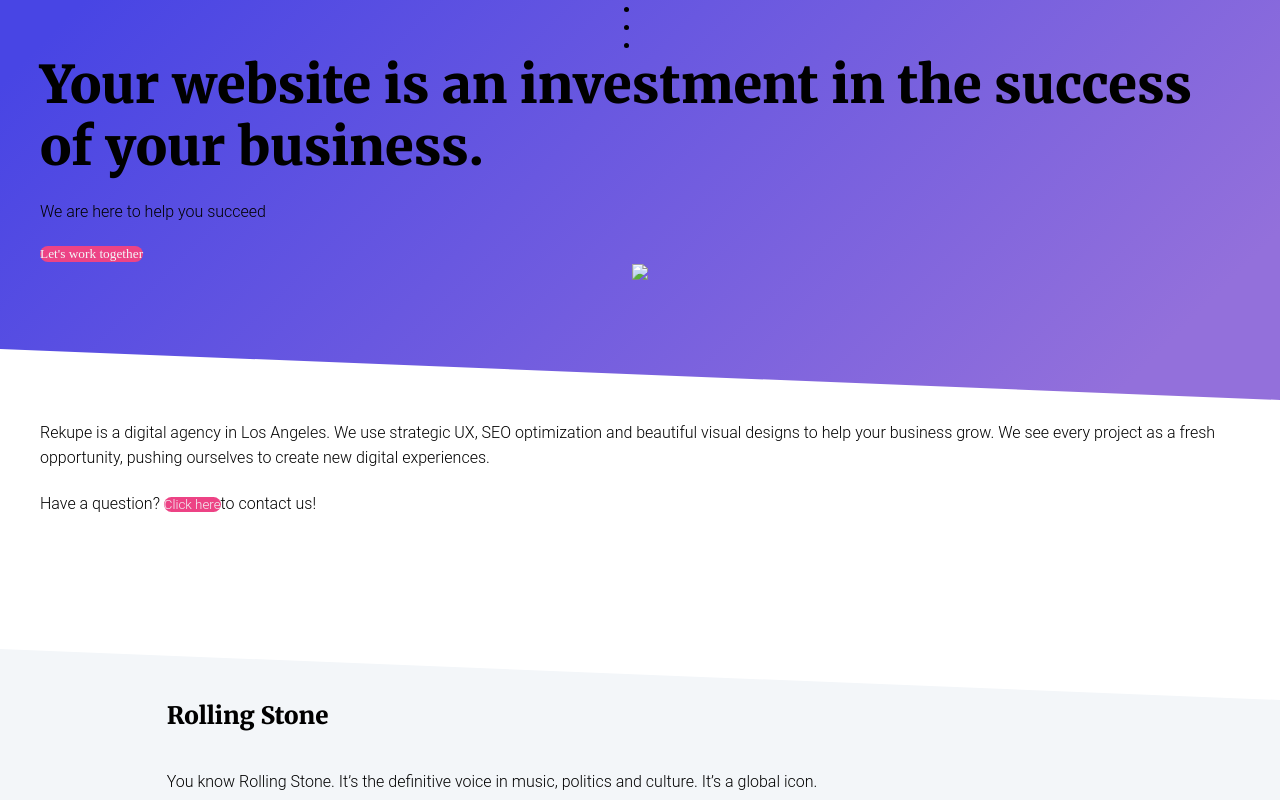
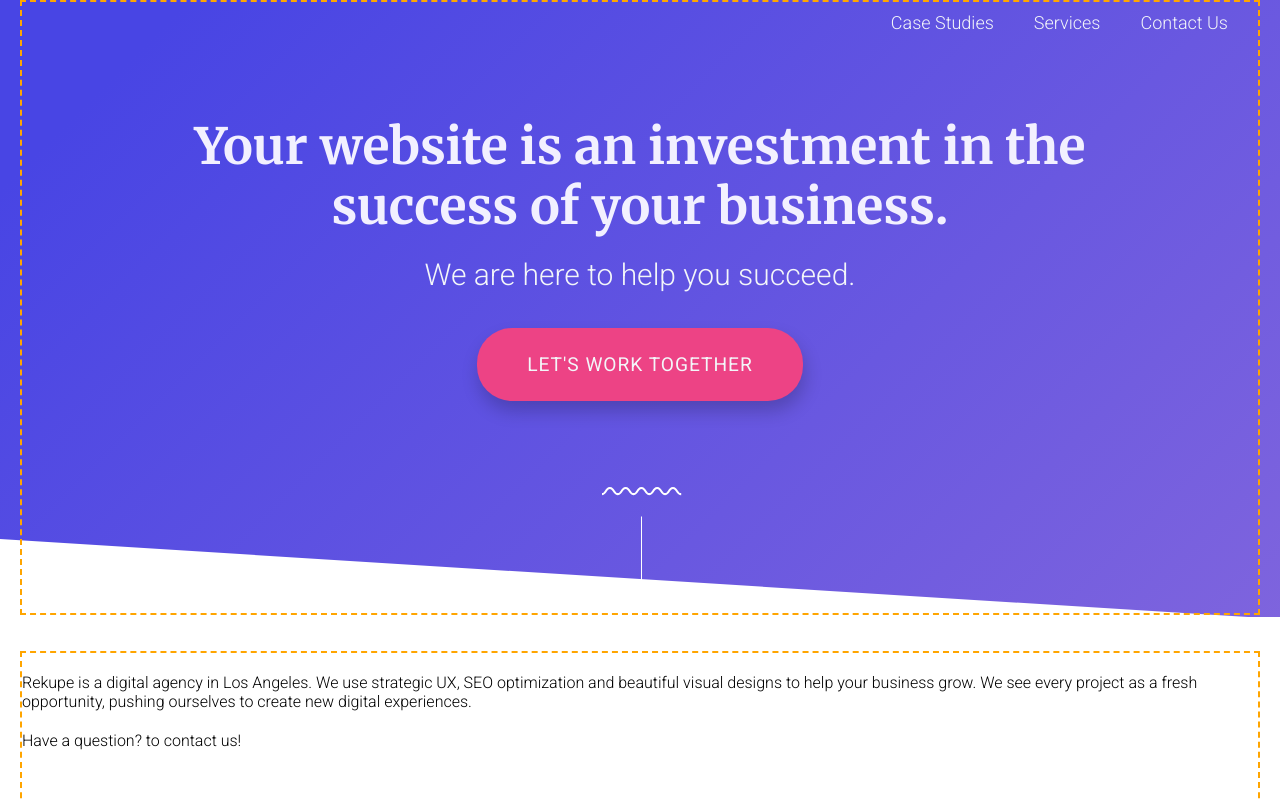
Before and after one commit to BobbieJanssen/concept-opdracht, a plain HTML site: page src/index.html in a window 1280 px wide. Shown: the top 800 px of the page. Drawn offline with Linux system fonts and the light colour scheme.

Commit message:
Finished header - added all the content and linked the styling

```diff
--- a/src/index.html
+++ b/src/index.html
@@ -6,23 +6,24 @@
     <title>Rekupe</title>
 </head>
 <body>
+
 <header class="outer-container header-section">
     <div class="inner-container">
-        <nav class="header-navigation">
-            <div>
-                <ul>
-                    <li><a></a></li>
-                    <li><a></a></li>
-                    <li><a></a></li>
-                </ul>
-            </div>
-        </nav>
+    <nav class="header-navigation">
+            <ul>
+                <li><a href="/"></a>Case Studies</li>
+                <li><a href="/"></a>Services</li>
+                <li><a href="/"></a>Contact Us</li>
+            </ul>
+    </nav>
     <div class="header-content-wrapper">
+        <div class="header-text">
         <h1>Your website is an investment in the success of your business.</h1>
-        <p> We are here to help you succeed</p>
-        <button type="button">Let's work together</button>
+        <h5> We are here to help you succeed.</h5>
+        <button type="button">LET'S WORK TOGETHER</button>
+        </div>
     </div>
-    <span class="squiggly-line"><img src=/></span>
+    <span class="squiggly-line"><img src="/assets/squiggle_line_stripe.svg" alt="squiggly line with stripe"></span>
     </div>
 </header>
 
@@ -40,7 +41,7 @@
                 to create new digital experiences.
             </p>
             <div class="contact">
-            <p>Have a question? <button type="button">Click here</button>to contact us!</p>
+            <p>Have a question? <linkClick here<link>to contact us!</p>
              </div>
         </div>
         </div>
--- a/src/styles.css
+++ b/src/styles.css
@@ -48,18 +48,28 @@ h1, h2, h3, h4, h5, h6 {
 }
 
 h1 {
-    font-size: 52px;
+    font-size: 50px;
+    font-weight: 600;
+    color: #F2F0FF;
     line-height: 1.2;
 }
 
+h5 {
+    font-family: "Roboto", serif;
+    margin: 20px 0;
+    font-weight: 300;
+    font-size: 30px;
+}
 button, input {
-    font-family: inherit;
+    font-family: "roboto", sans-serif;
+    font-weight: 100;
 }
 
 p {
-    font-family: "Roboto Light", serif;
+    font-family: "Roboto", serif;
     margin: 20px 0;
-    line-height: 1.6;
+    font-weight: 300;
+    font-size: 16px;
 }
 
 
@@ -74,19 +84,21 @@ p {
 }
 
 .inner-container {
-    flex-basis: 1200px;
+    flex-basis: 1500px;
     display: flex;
     flex-direction: column;
     align-items: center;
     margin: 0 20px;
+    border: 2px dashed orange;
 }
 
 .separator {
     width: 0;
     height: 0;
+    padding-top: 2px;
     border-right: 100vw solid transparent;;
-    border-bottom: 4vw solid white;
-    margin-top: -4vw;
+    border-bottom: 5rem solid white;
+    margin-top: -5rem;
 }
 
 /* ----------------------------- 3.2 Other ----------------------------- */
@@ -102,11 +114,18 @@ a, a:visited, a:link {
 
 button {
     background-color: #ED4385;
-    border-radius: 20px;
+    margin-top: 1rem;
+    border-radius: 35px;
     border: none;
+    padding: 25px 50px;
     color: #F3F6F9;
+    width: fit-content;
+    font-size: 1.2rem;
+    letter-spacing: 0.05em;
+    font-weight: 400;
+    font-family: 'roboto', serif;
+    box-shadow: 2px 10px 18px rgba(0, 0, 0, 0.2);
 }
-
     button:hover {
         cursor: pointer;
     }
@@ -117,14 +136,66 @@ button:hover {
     /* ----------------------------- 4.1 Header ---------------------------- */
 
     .header-section {
-    height: 400px;
-    background: linear-gradient(135deg, #4845E4 5%, #9370db 90%);
+        padding-bottom: 2px;
+        flex-basis: 1200px;
+        color: #F3F6F9;
+        background: linear-gradient(135deg, #4845E4 10%, #9370db 135%);
+    }
+
+    .header-navigation {
+        margin-top: 5px;
+        width: 100%;
+        height: 30px;
+        display: flex;
+        flex-direction: row;
+        justify-content: flex-end;
+    }
+
+    .header-navigation ul {
+        font-family: "roboto", serif;
+        font-size: 18px;
+        font-weight: 300;
+        text-decoration: none;
+        list-style: none;
+        flex-basis: 400px;
+        display: flex;
+        flex-direction: row;
+        justify-content: flex-end;
+        gap: 2.5rem;
+        align-items: center;
+        margin-right: 30px;
+    }
+
+    .header-content-wrapper {
+        display: flex;
+        flex-direction: row;
+        height: 25rem;
+        width: 60rem;
+    }
+
+    .header-text {
+        overflow: hidden;
+        margin-top: 5rem;
+        display: flex;
+        flex-direction: column;
+        flex-basis: 1000px;
+        align-items: center;
+        text-align: center;
+        font-size: 25px;
+    }
+
+    .squiggly-line {
+        position: relative;
+        height: 8rem;
+        width: 5rem;
+        margin-top: 3em;
     }
 
     /* ----------------------------- 4.2 Hello ----------------------------- */
 
     .hello-section {
-    height: 300px;
+        margin-top: 2rem;
+        height: 500px;
     }
 
     /* ----------------------------- 4.3 Work ------------------------------ */
@@ -161,7 +232,7 @@ button:hover {
         display: flex;
         color: white;
         height: 500px;
-    background: linear-gradient(135deg, #4845E4 5%, #9370db 90%);
+        background: linear-gradient(135deg, #4845E4 10%, #9370db 135%);
     }
 
     .question-content-container {
@@ -183,5 +254,6 @@ footer {
         height: 40px;
         background-color: black;
     }
+}
 
 /* --------------------------------------- 6. Media Queries ---------------------------------------- */
```
Lines whose indentation alone changed are shown as unchanged.
